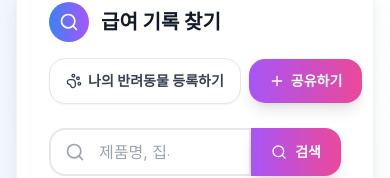
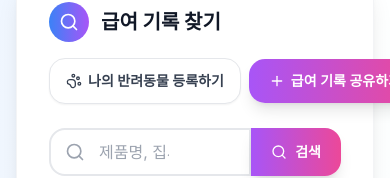
Before and after one commit to joyfuldoy1015/safe-pet-food, a Next.js app: page /pet-log in a window 390 px wide. Shown: the part 279-457 px from the top of the page. Built offline with nearby package versions, Linux system fonts and the light colour scheme; no server answers.

Commit message:
fix: 급여 기록 공유하기 버튼 텍스트 중복 제거

```diff
--- a/app/pet-log/page.tsx
+++ b/app/pet-log/page.tsx
@@ -717,8 +717,7 @@ export default function PetLogPage() {
                 className="px-5 sm:px-6 py-3 sm:py-3.5 bg-gradient-to-r from-purple-500 to-pink-500 hover:from-purple-600 hover:to-pink-600 text-white rounded-xl font-semibold flex items-center justify-center gap-1.5 sm:gap-2 transition-all duration-200 shadow-lg hover:shadow-xl transform hover:scale-105 whitespace-nowrap text-sm sm:text-base"
               >
                 <Plus className="h-4 w-4 sm:h-5 sm:w-5 flex-shrink-0" />
-                <span className="hidden sm:inline">급여 기록 공유하기</span>
-                <span className="sm:inline">공유하기</span>
+                <span>급여 기록 공유하기</span>
               </button>
             </div>
           </div>
```
